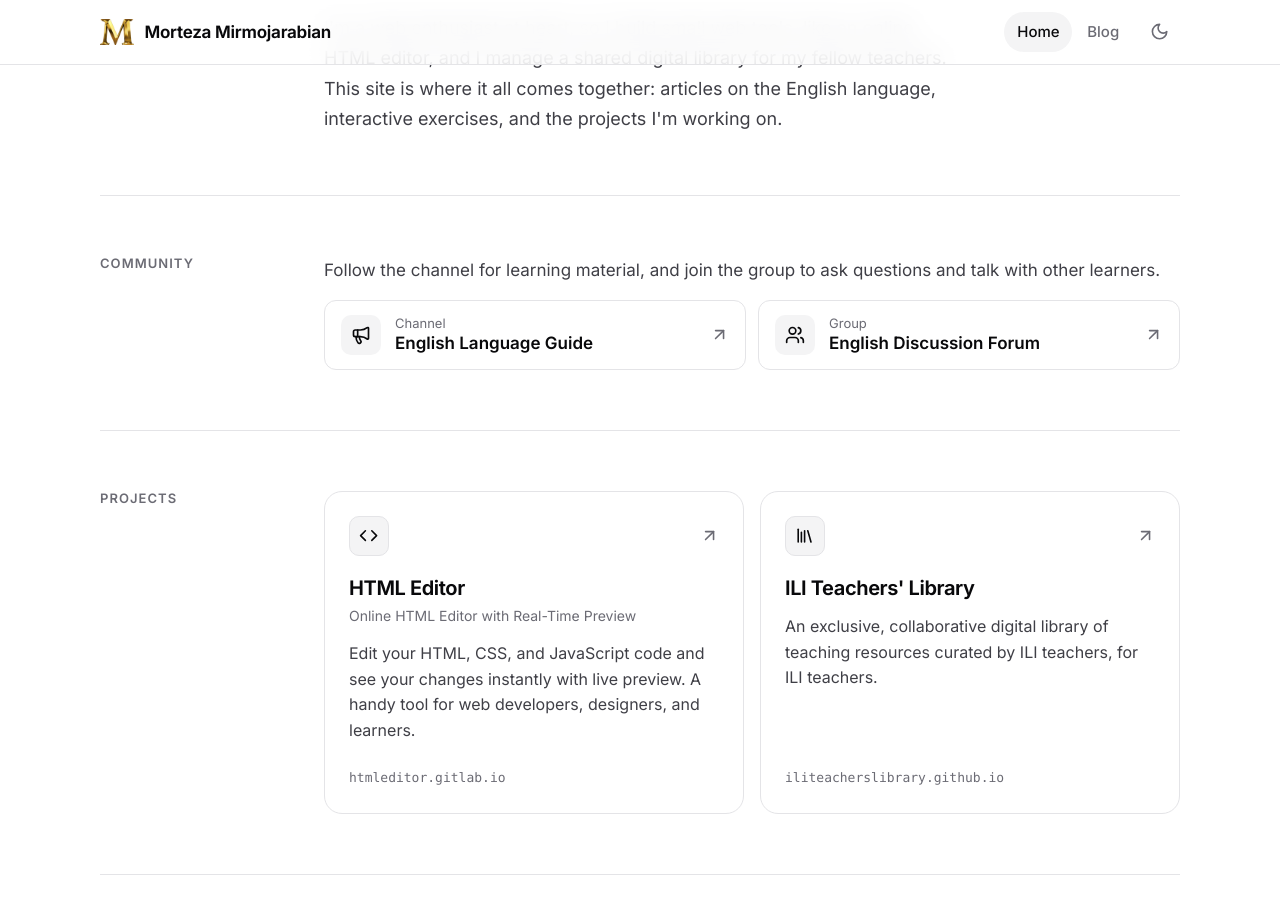
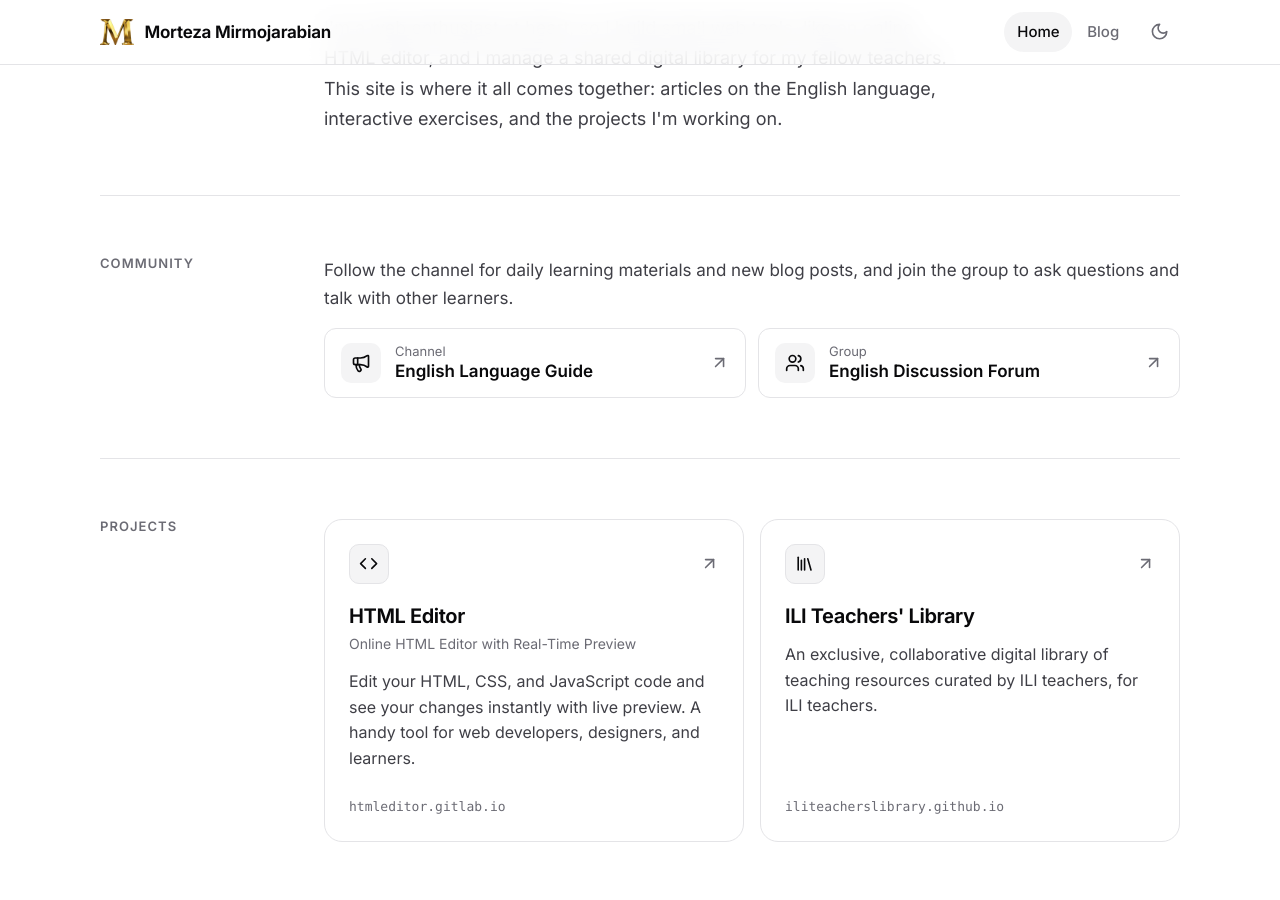
Before and after one commit to MortezaMirmojarabian/MortezaMirmojarabian.github.io, a Jekyll site: the page built from index.html, in a window 1280 px wide and 900 px high, scrolled down 722 px. Built offline with Jekyll 4.4.1, drawn with Linux system fonts in a browser that asks for light colours.

Commit message:
Add files via upload

```diff
--- a/index.html
+++ b/index.html
@@ -25,7 +25,7 @@ layout: default
 <section class="container row" id="community" aria-labelledby="community-title">
   <h2 class="row-label" id="community-title">Community</h2>
   <div class="row-body">
-    <p class="row-intro">Follow the channel for learning material, and join the group to ask questions and talk with other learners.</p>
+    <p class="row-intro">Follow the channel for daily learning materials and new blog posts, and join the group to ask questions and talk with other learners.</p>
     <ul class="contact-grid">
       <li>
         <a class="contact-item" href="https://t.me/{{ site.telegram_channel }}" target="_blank" rel="noopener noreferrer">
```
